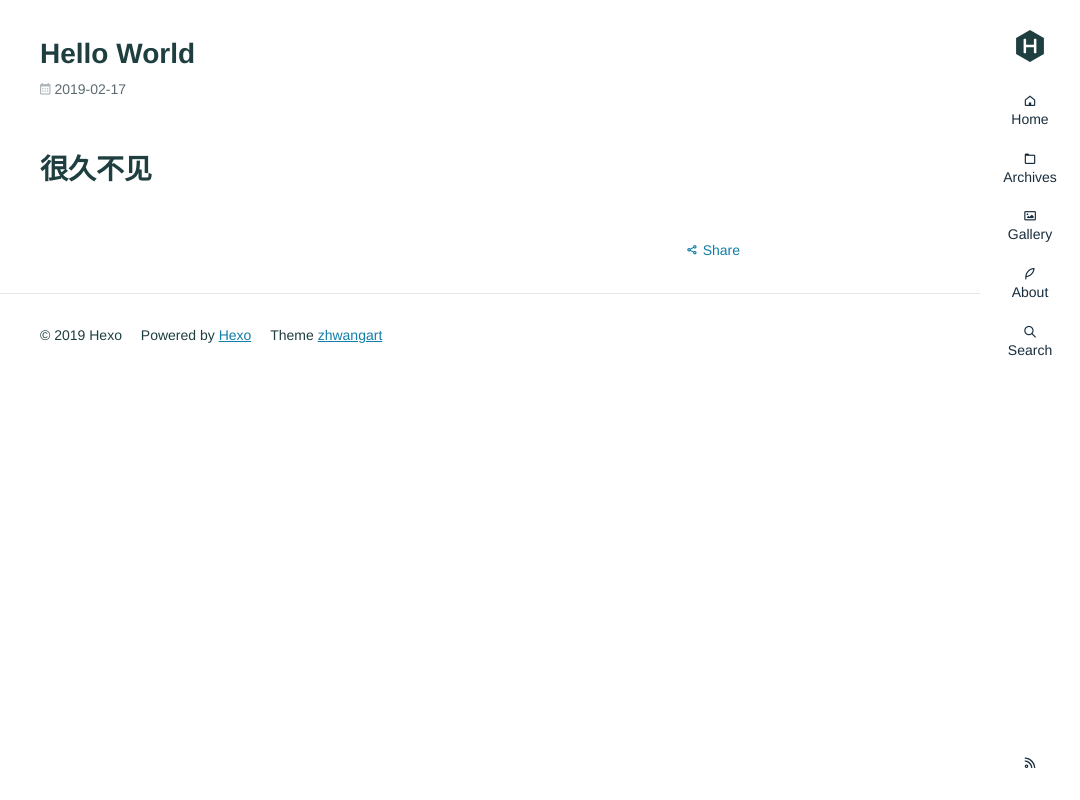
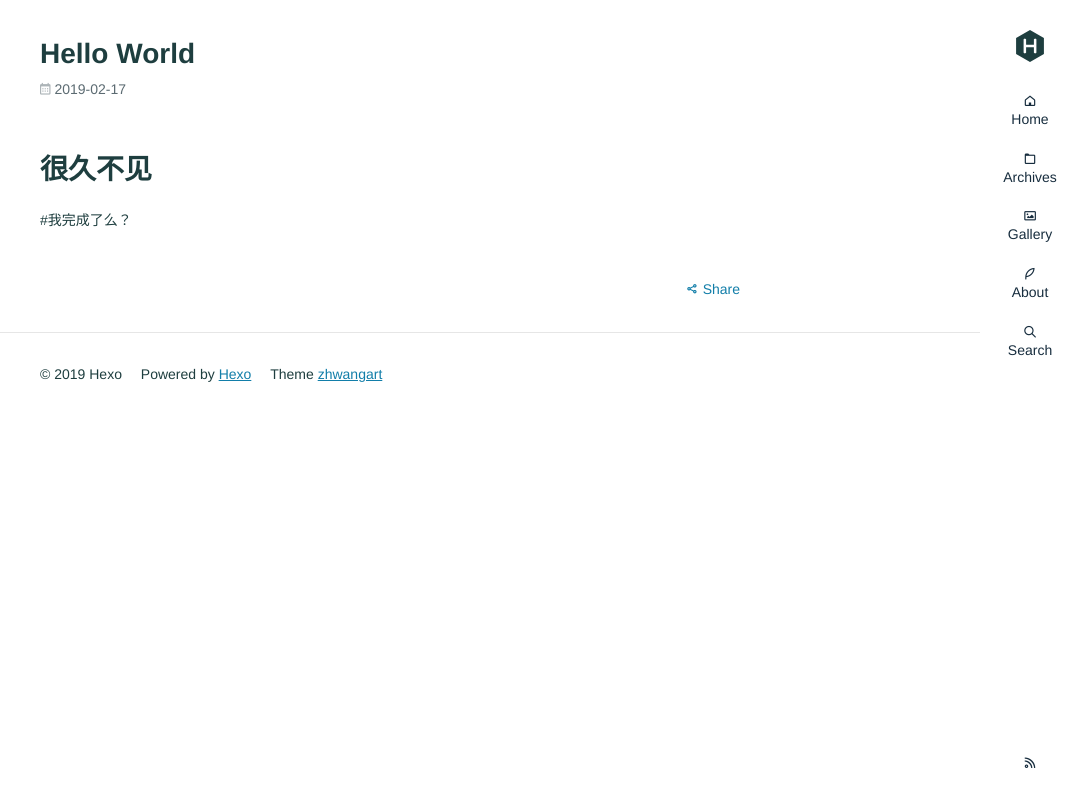
Before and after one commit to FutureNotFat/FutureNotFat.github.io, a plain HTML site: page 2019/02/17/hello-world/index.html in a window 1280 px wide. Shown: the whole page, without its empty margins (200-1280 px from the left). Drawn offline with Linux system fonts and the light colour scheme; no server answers; files whose address does not match are found by name.

Commit message:
Site updated: 2019-02-17 16:17:45

```diff
--- a/2019/02/17/hello-world/index.html
+++ b/2019/02/17/hello-world/index.html
@@ -51,7 +51,8 @@
 
 
 
-        <h1 id="很久不见"><a href="#很久不见" class="headerlink" title="很久不见"></a>很久不见</h1>
+        <h1 id="很久不见"><a href="#很久不见" class="headerlink" title="很久不见"></a>很久不见</h1><p>#我完成了么？</p>
+
 
     </div>
     <footer class="article-footer">
```
Also changed, not shown: index.html (+2 -1 lines).
